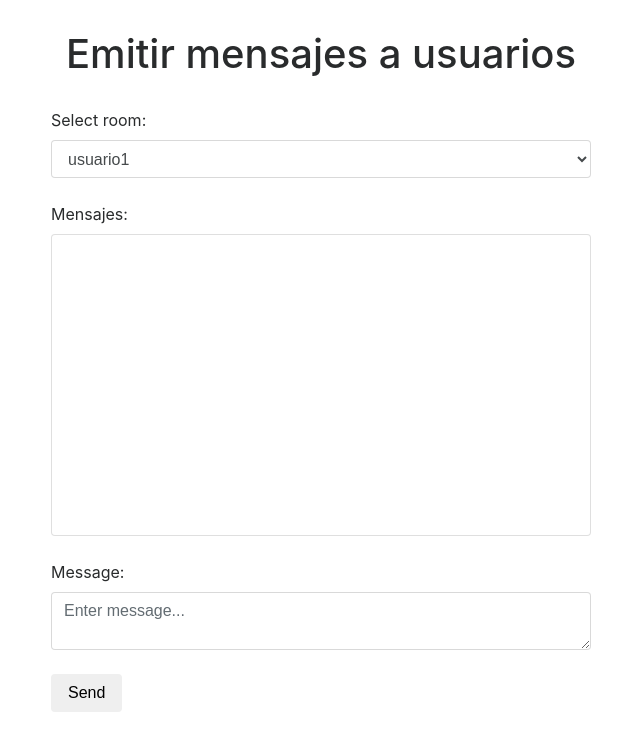
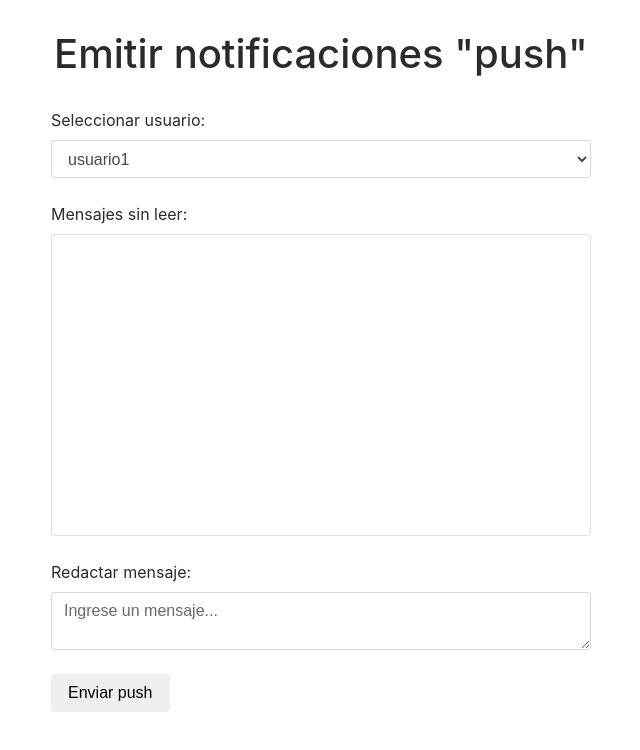
Before and after one commit to Paulo-Ariel-Pareja/nest-notifications-mongodb, a website: page resource/index.html in a window 1280 px wide. Shown: the whole page, without its empty margins (319-959 px from the left). Drawn offline with nearby package versions, Linux system fonts and the light colour scheme.

Commit message:
update readme, add .env file for example, fix some text on html and add swagger

```diff
--- a/package.json
+++ b/package.json
@@ -27,11 +27,13 @@
     "@nestjs/mongoose": "^7.2.4",
     "@nestjs/platform-express": "^7.0.0",
     "@nestjs/platform-socket.io": "^7.6.18",
+    "@nestjs/swagger": "^4.8.1",
     "@nestjs/websockets": "^7.6.18",
     "mongoose": "^5.12.14",
     "reflect-metadata": "^0.1.13",
     "rimraf": "^3.0.2",
     "rxjs": "^6.5.4",
+    "swagger-ui-express": "^4.1.6",
     "uuid": "^8.3.2"
   },
   "devDependencies": {
--- a/resource/index.html
+++ b/resource/index.html
@@ -1,16 +1,19 @@
 <!DOCTYPE html>
 <html lang="en">
+
 <head>
     <meta charset="UTF-8">
     <meta name="viewport" content="width=device-width, initial-scale=1.0">
     <meta http-equiv="X-UA-Compatible" content="ie=edge">
-    <link rel="stylesheet" href="https://maxcdn.bootstrapcdn.com/bootstrap/4.0.0-alpha.6/css/bootstrap.min.css" integrity="sha384-rwoIResjU2yc3z8GV/NPeZWAv56rSmLldC3R/AZzGRnGxQQKnKkoFVhFQhNUwEyJ" crossorigin="anonymous">
+    <link rel="stylesheet" href="https://maxcdn.bootstrapcdn.com/bootstrap/4.0.0-alpha.6/css/bootstrap.min.css"
+        integrity="sha384-rwoIResjU2yc3z8GV/NPeZWAv56rSmLldC3R/AZzGRnGxQQKnKkoFVhFQhNUwEyJ" crossorigin="anonymous">
     <title>Nestjs MongoDB + Sockets Messages</title>
     <link rel="stylesheet" href="styles.css">
     <script src="https://cdn.jsdelivr.net/npm/vue/dist/vue.js"></script>
     <script type="text/javascript" src="https://cdn.socket.io/socket.io-1.4.5.js"></script>
     <script src="https://cdnjs.cloudflare.com/ajax/libs/socket.io/2.3.0/socket.io.dev.js"></script>
 </head>
+
 <body>
     <div id="app" class="container">
         <div class="row">
@@ -19,12 +22,12 @@
                 <br>
                 <div id="status"></div>
                 <div id="chat">
-                <label for="room">Select room:</label>
-                <select class="form-control"  id="room" v-model="selected" @change="onChange($event)">
-                    <option  v-for="room of listRooms" :value="room">{{ room }}</option>
+                    <label for="room">Seleccionar usuario:</label>
+                    <select class="form-control" id="room" v-model="selected" @change="onChange($event)">
+                        <option v-for="room of listRooms" :value="room">{{ room }}</option>
                     </select>
                     <br>
-                <label for="messages">Mensajes:</label>
+                    <label for="messages">Mensajes sin leer:</label>
                     <div class="card">
                         <div id="messages" class="card-block">
                             <ul>
@@ -33,10 +36,11 @@
                         </div>
                     </div>
                     <br>
-                <label for="textarea">Message:</label>
-                <textarea id="textarea" class="form-control" v-model="text" placeholder="Enter message..."></textarea>
+                    <label for="textarea">Redactar mensaje:</label>
+                    <textarea id="textarea" class="form-control" v-model="text"
+                        placeholder="Ingrese un mensaje..."></textarea>
                     <br>
-                <button id="send" class="btn" @click.prevent="sendMessage">Send</button>
+                    <button id="send" class="btn" @click.prevent="sendMessage">Enviar push</button>
                 </div>
             </div>
         </div>
@@ -44,4 +48,5 @@
 
     <script src="main.js"></script>
 </body>
+
 </html>
--- a/resource/main.js
+++ b/resource/main.js
@@ -1,7 +1,7 @@
 const app = new Vue({
   el: '#app',
   data: {
-    title: 'Emitir mensajes a usuarios',
+    title: 'Emitir notificaciones "push"',
     text: '',
     selected: 'usuario1',
     messages: [],
```
Also changed, not shown: src/main.ts (+12 -0 lines), README.md, 2 other files. Lines whose indentation alone changed are shown as unchanged.
